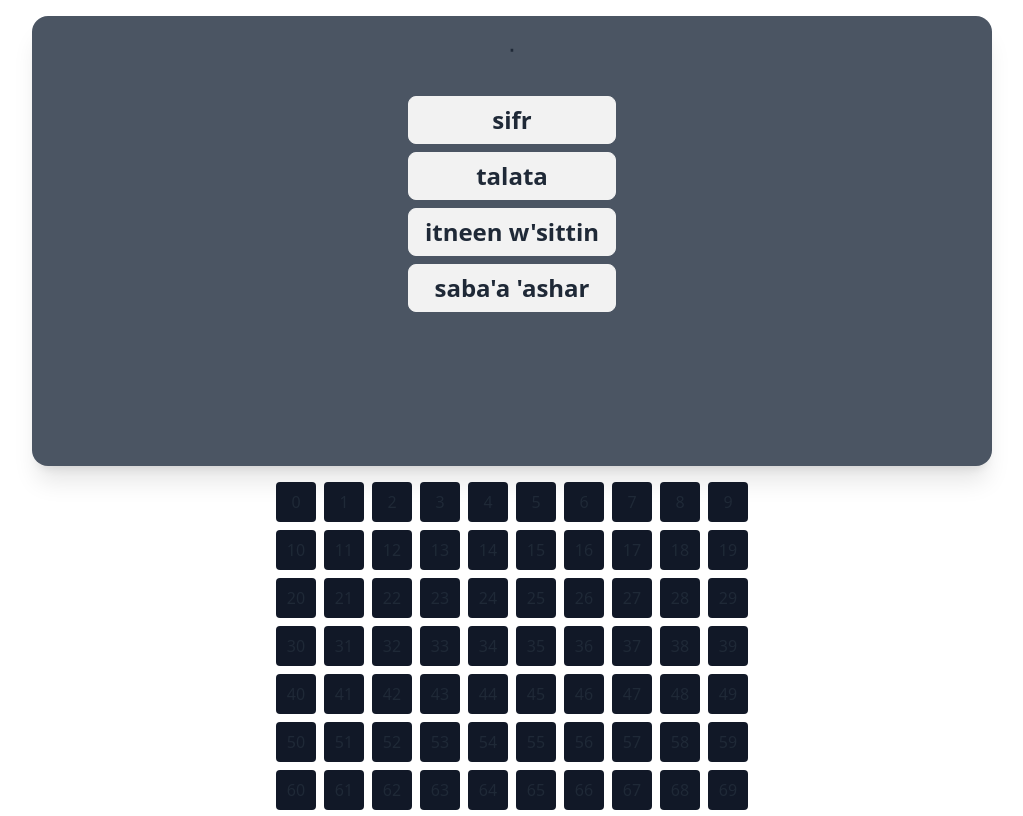
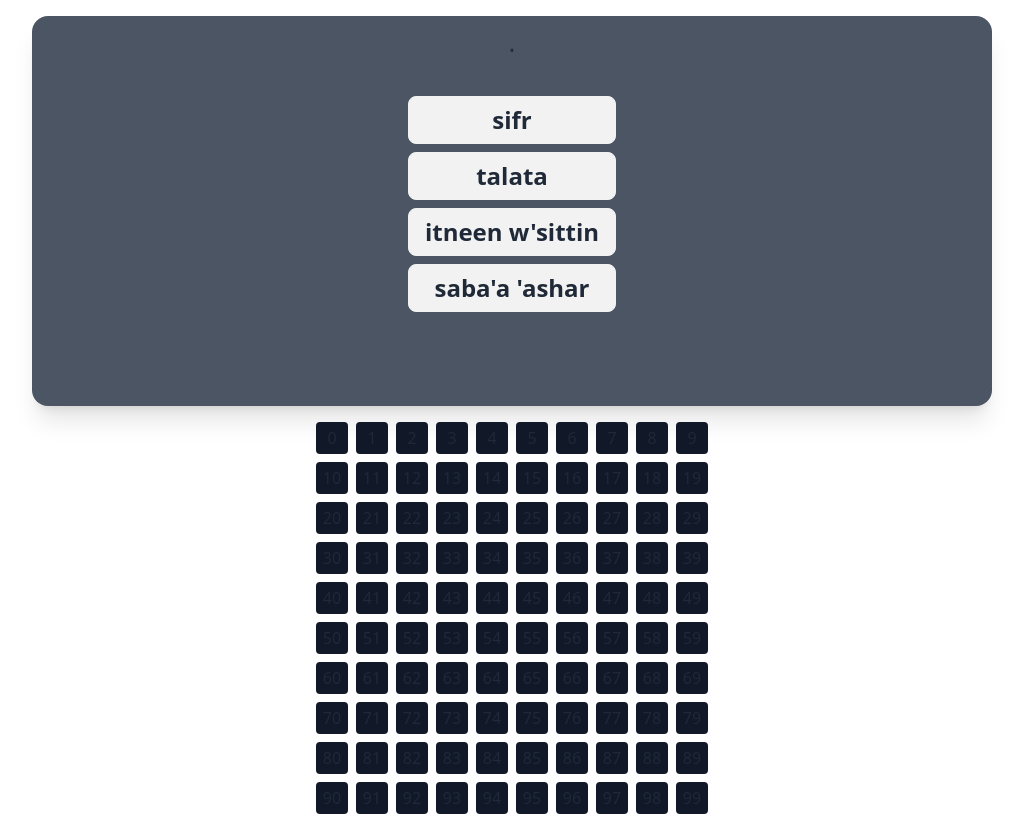
Before and after one commit to koljapluemer/arabic-numbers-practice, a Vue app: page / in a window 1280 px wide. Shown: the top 816 px of the page, without its empty margins (128-1151 px from the left). Built offline with nearby package versions, Linux system fonts and the light colour scheme.

Commit message:
improve layout

```diff
--- a/src/App.vue
+++ b/src/App.vue
@@ -240,7 +240,7 @@ function handleAnswer(answer) {
   <div
     class="card bg-gray-600 shadow-xl m-4 p-4 flex flex-col justify-start items-center w-3/4 max-w-screen-xl"
     v-if="exercise"
-    style="min-height: 450px"
+    style="min-height: 390px"
   >
     <div id="prompt" class="text-2xl">
       {{ prompt }}
@@ -288,7 +288,7 @@ function handleAnswer(answer) {
     <div
       v-for="(number, index) in numberBank.sort((a, b) => a.val - b.val)"
       :key="index"
-      class="w-10 h-10 flex items-center justify-center bg-gray-900 relative rounded"
+      class="w-8 h-8 flex items-center justify-center bg-gray-900 relative rounded"
     >
       <!-- Battery bar -->
       <div
```
